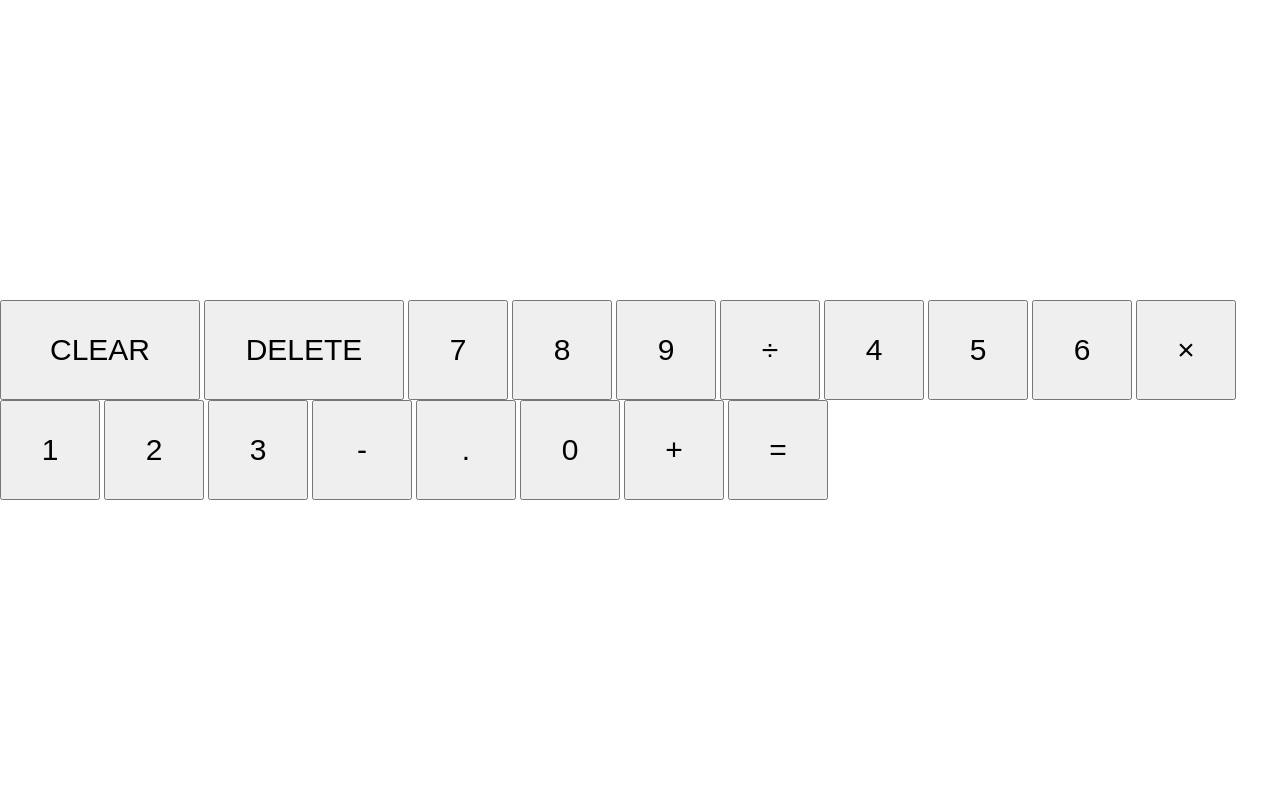
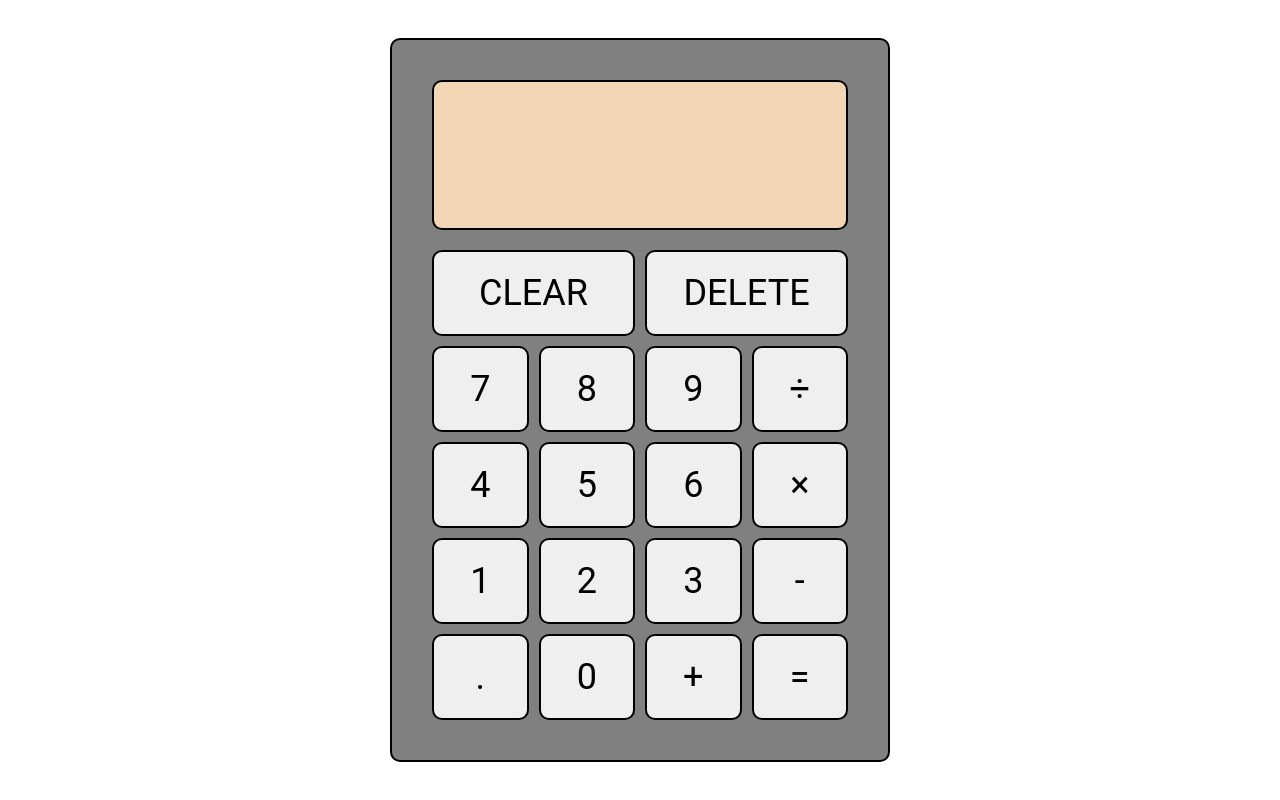
Before and after one commit to berksengul17/calculator, a plain HTML site: page index.html in a window 1280 px wide. Drawn offline with Linux system fonts and the light colour scheme.

Commit message:
Style the calculator

```diff
--- a/styles.css
+++ b/styles.css
@@ -2,6 +2,7 @@
     margin: 0;
     padding: 0;
     box-sizing: border-box;
+    font-family: "Roboto", sans-serif;
 }
 
 body, html{
@@ -12,19 +13,43 @@ body, html{
     align-items: center;
 }
 
-#screen{
+.calculator{
     width: 500px;
-    background-color: red;
-    font-size: 70px;
-    text-align: right;
+    border: 2px solid black;
+    background-color: gray;
+    padding: 40px;
+}
+
+.grid{
+    display: grid;
+    grid-template-columns: repeat(4, 1fr);
+    grid-gap: 10px;
+    height: auto;
 }
 
 #clearBtn, #deleteBtn{
-    width: 200px;
+    grid-column: span 2;
 }
 
 button{
-    width: 100px;
-    height: 100px;
-    font-size: 30px;
+    font-size: 36px;
+    border: 2px solid black;
+    outline: none;
+    padding: 20px;
 }
+
+#screen{
+    min-height: 150px;
+    border: 2px solid black;
+    margin-bottom: 20px;
+    padding: 10px;
+    font-size: 60px;
+    text-align: right;
+    word-wrap: break-word;
+    word-break: break-all;
+    background-color: rgb(240, 214, 181);
+}
+
+.calculator, button, #screen{
+    border-radius: 10px;
+}
```
